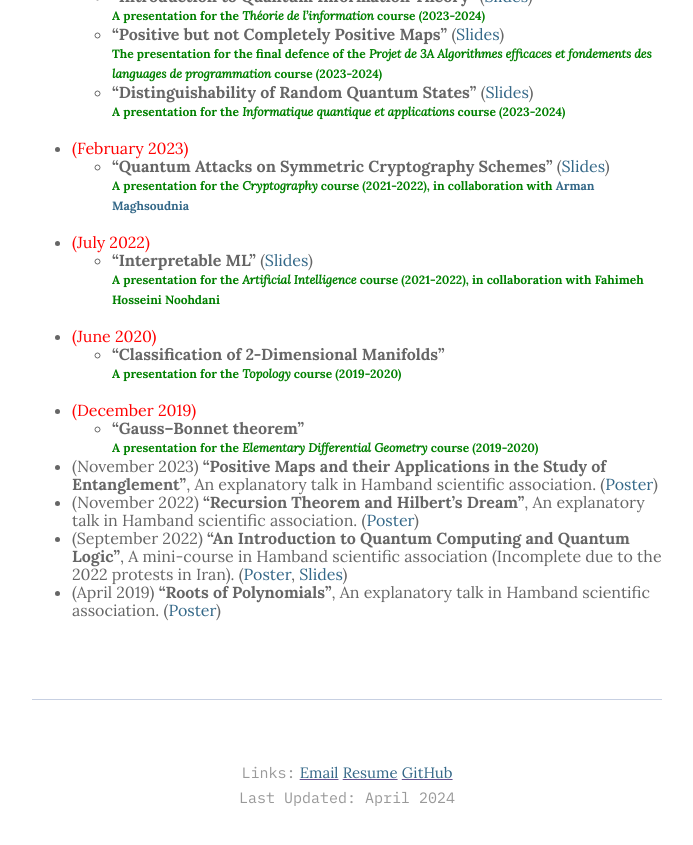
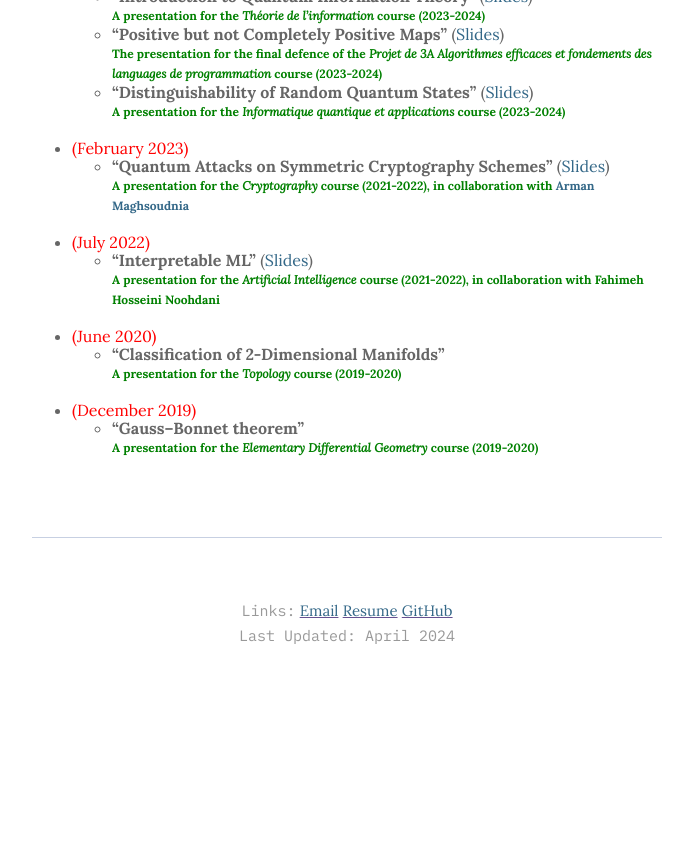
Before and after one commit to ali-almasi/ali-almasi.github.io, a Jekyll site: the page built from _pages/5_talks.md, in a window 1280 px wide and 900 px high, scrolled down 714 px. Shown: the top 845 px of the window, without its empty margins (293-986 px from the left). Built offline with Jekyll 4.4.1, drawn with Linux system fonts in a browser that asks for light colours; after the commit the page ends 1452 px from its top, so only the background shows below that.

Commit message:
Update 5_talks.md

```diff
--- a/_pages/5_talks.md
+++ b/_pages/5_talks.md
@@ -6,17 +6,17 @@
 ---
 ### Invited Talks
 -  <span style="color:red">(July 2024)</span>\
-    -   **"An Application of SDP in QIT"** ([Slides](/assets/talks_materials/Intro_QIT/Intro_to_QIT.pdf))\
+    -   **"An Application of SDP in QIT"** ([Slides](/assets/talks_materials/An_Application_of_SDP_in_QIT.pdf))\
       <span style="color:green;font-weight:700;font-size:12px">
     In the Sharif Math Journal's Night</span>
-    -   **"Iterative Algorithms for Quantum State Discrimination"** ([Slides](/assets/projects_materials/pncp/PnCP_defence.pdf))\
+    -   **"Iterative Algorithms for Quantum State Discrimination"** ([Slides](/assets/talks_materials/Iterative_Algos_for_QSD.pdf))\
       <span style="color:green;font-weight:700;font-size:12px">
     In Télécom Paris, [Quriosity](https://quriosity.telecom-paris.fr/)</span>
 <br/><br/>
 -  <span style="color:red">(November 2023)</span>\
     -   **"Positive Maps and their Applications in the Study of Entanglement"**\
       <span style="color:green;font-weight:700;font-size:12px">
-    In [Hamband](https://hamband.math.sharif.edu/wiki/%D8%AF%D8%A7%D9%86%D8%B4%D9%86%D8%A7%D9%85%D9%87) scientific association ([Poster](/assets/talks_materials/Posters/Recursion.jpg))</span>
+    In [Hamband](https://hamband.math.sharif.edu/wiki/%D8%AF%D8%A7%D9%86%D8%B4%D9%86%D8%A7%D9%85%D9%87) scientific association ([Poster](/assets/talks_materials/Posters/Positive_maps_and_entanglement.jpg))</span>
 <br/><br/>
  -  <span style="color:red">(November 2022)</span>\
     -   **"Recursion Theorem and Hilbert's Dream"** ([Slides](/assets/talks_materials/Intro_QIT/Intro_to_QIT.pdf))\
@@ -54,9 +54,3 @@
     -   **"Gauss–Bonnet theorem"** \
       <span style="color:green;font-weight:700;font-size:12px">
     A presentation for the *Elementary Differential Geometry* course (2019-2020)</span>
-
-
-*   (November 2023) **"Positive Maps and their Applications in the Study of Entanglement"**, An explanatory talk in Hamband scientific association. ([Poster](/assets/talks_materials/Posters/Positive_maps_and_entanglement.jpg))
-*   (November 2022) **"Recursion Theorem and Hilbert's Dream"**, An explanatory talk in Hamband scientific association. ([Poster](/assets/talks_materials/Posters/Recursion.jpg))
-*   (September 2022) **"An Introduction to Quantum Computing and Quantum Logic"**, A mini-course in Hamband scientific association (Incomplete due to the 2022 protests in Iran). ([Poster](/assets/talks_materials/Posters/QC_Intro.jpg), [Slides](/assets/talks_materials/QC_hamband/QC_hamband.pdf))
-*   (April 2019) **"Roots of Polynomials"**, An explanatory talk in Hamband scientific association. ([Poster](/assets/talks_materials/Posters/Roots_of_polynomials.jpg))
```
